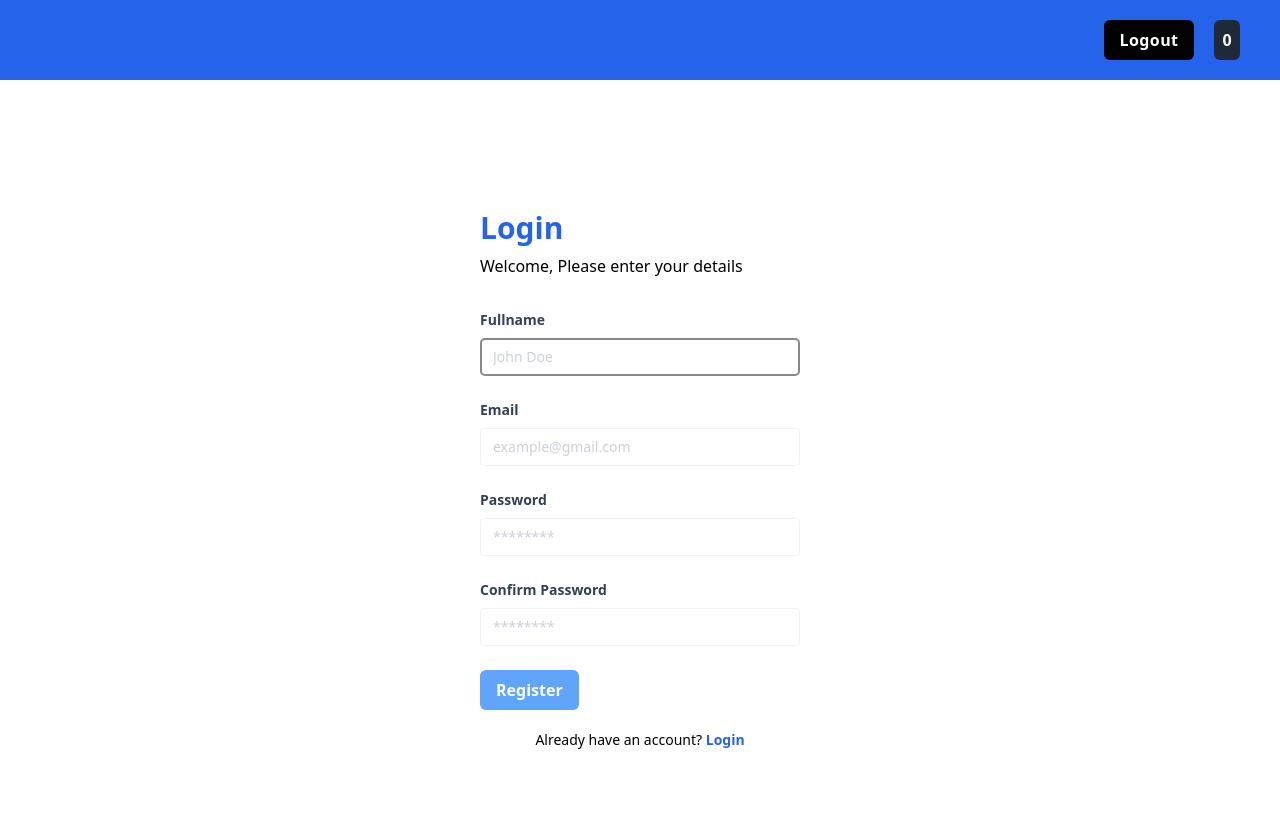
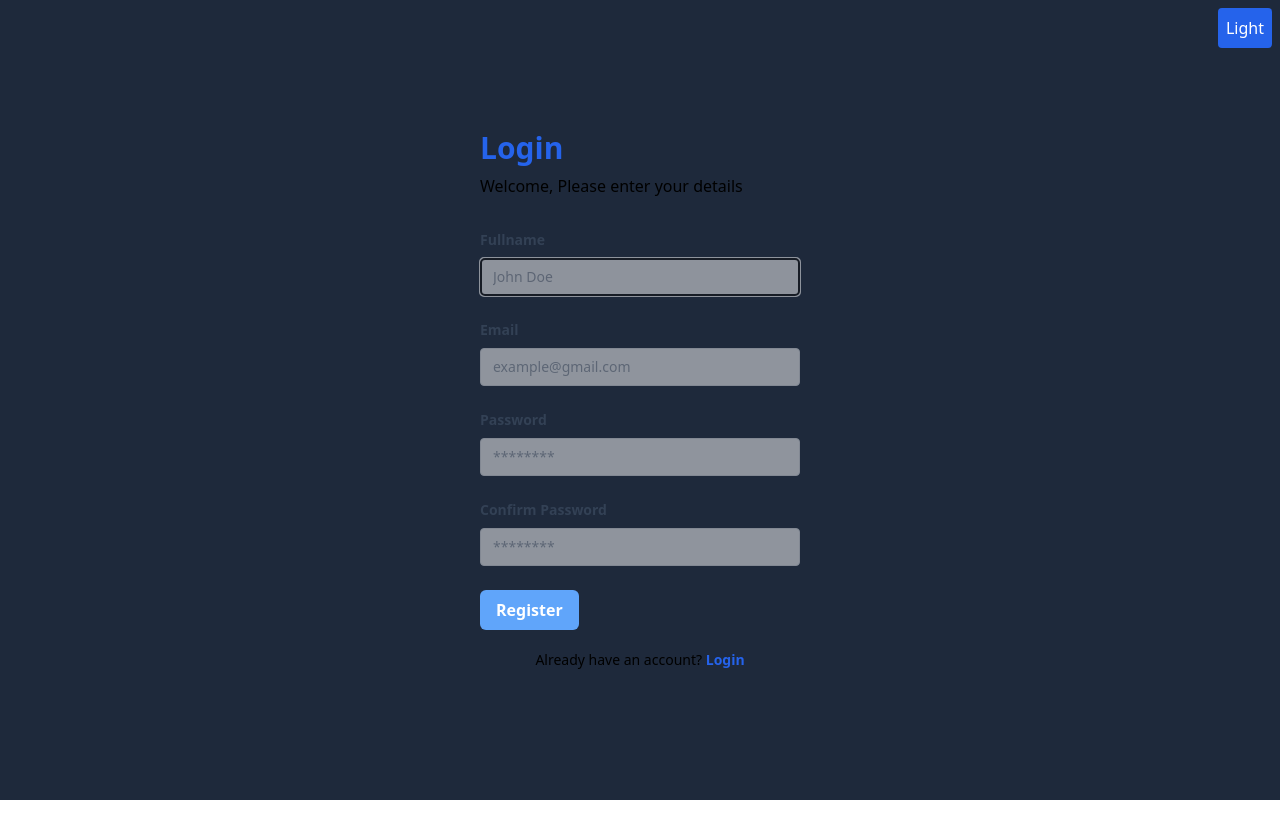
Before and after one commit to basalamahalam/belajar, a React (Vite) app: page /register in a window 1280 px wide. Shown: the top 838 px of the page. After the commit the page ends 800 px from the top, so only its background shows below. Built offline with nearby package versions, Linux system fonts and the light colour scheme; sample sign-in values are in the browser's storage.

Commit message:
add useContext to change mode

```diff
--- a/src/Pages/products.jsx
+++ b/src/Pages/products.jsx
@@ -1,8 +1,9 @@
-import React, { useEffect, useState } from "react";
+import React, { useContext, useEffect, useState } from "react";
 import CardProducts from "../components/Fragments/CardProducts";
 import { getProducts } from "../services/products.service";
-import { useLogin } from "../hooks/useLogin";
 import TableCart from "../components/Fragments/TableCart";
+import Navbar from "../components/Layouts/Navbar";
+import { DarkMode } from "../context/DarkMode";
 
 // const products = [
 //   {
@@ -43,8 +44,7 @@ const ProductsPage = () => {
   // const [cart, setCart] = useState([]);
   // const [totalPrice, setTotalPrice] = useState(0);
   const [products, setProducts] = useState([]);
-  const username = useLogin();
-
+  const { darkMode, setDarkMode } = useContext(DarkMode);
   // useEffect(() => {
   //   setCart(JSON.parse(localStorage.getItem("cart")) || []);
   // }, []);
@@ -75,7 +75,8 @@ const ProductsPage = () => {
 
   return (
     <>
-      <div className="flex justify-center p-8">
+      <Navbar />
+      <div className={`flex justify-center p-8 ${darkMode && "bg-slate-800"}`}>
         <div className="flex flex-wrap w-4/6">
           {products.length > 0 &&
             products.map((product) => (
--- a/src/components/Fragments/TableCart.jsx
+++ b/src/components/Fragments/TableCart.jsx
@@ -1,10 +1,12 @@
-import React, { useEffect, useRef, useState } from "react";
+import React, { useContext, useEffect, useRef, useState } from "react";
 import { useSelector } from "react-redux";
+import { DarkMode } from "../../context/DarkMode";
 
 const TableCart = (props) => {
   const { products } = props;
   const cart = useSelector((state) => state.cart.data);
   const [totalPrice, setTotalPrice] = useState(0);
+  const { darkMode } = useContext(DarkMode);
 
   useEffect(() => {
     if (products.length > 0) {
@@ -28,7 +30,11 @@ const TableCart = (props) => {
   }, [cart]);
 
   return (
-    <table className="w-full text-left table-auto broder-separate border-spacing-x-5">
+    <table
+      className={`w-full text-left table-auto broder-separate border-spacing-x-5 ${
+        darkMode && "text-white"
+      }`}
+    >
       <thead>
         <tr>
           <th>Product</th>
--- a/src/components/Layouts/AuthLayouts.jsx
+++ b/src/components/Layouts/AuthLayouts.jsx
@@ -1,11 +1,24 @@
-import React from "react";
+import React, { useContext } from "react";
 import { Link } from "react-router-dom";
+import { DarkMode } from "../../context/DarkMode";
 
 const AuthLayouts = (props) => {
   const { children, title, type } = props;
+  const { darkMode, setDarkMode } = useContext(DarkMode);
+
   return (
-    <div className="flex items-center justify-center min-h-screen">
+    <div
+      className={`flex items-center justify-center min-h-screen ${
+        darkMode && "bg-slate-800"
+      }`}
+    >
       <div className="w-full max-w-xs">
+        <button
+          className="absolute p-2 text-white bg-blue-600 rounded right-2 top-2"
+          onClick={() => setDarkMode(!darkMode)}
+        >
+          {darkMode ? "Light" : "Dark"}
+        </button>
         <h1 className="mb-2 text-3xl font-bold text-blue-600">{title}</h1>
         <p className="mb-8 font-medium texts-slate-800">
           Welcome, Please enter your details
--- a/src/components/Layouts/Navbar.jsx
+++ b/src/components/Layouts/Navbar.jsx
@@ -1,12 +1,14 @@
-import { useEffect, useState } from "react";
+import { useContext, useEffect, useState } from "react";
 import { useLogin } from "../../hooks/useLogin";
 import { Button } from "../Elements/Button/Button";
 import { useSelector } from "react-redux";
+import { DarkMode } from "../../context/DarkMode";
 
 const Navbar = () => {
   const username = useLogin();
   const [totalCart, setTotalCart] = useState(0);
   const cart = useSelector((state) => state.cart.data);
+  const { darkMode, setDarkMode } = useContext(DarkMode);
 
   useEffect(() => {
     if (cart.length > 0) {
@@ -27,9 +29,15 @@ const Navbar = () => {
       <Button variant="ml-5 bg-black" onClick={handleLogout}>
         Logout
       </Button>
-      <div className="flex items-center p-2 ml-5 bg-gray-800 rounded-md">
+      <div className="flex items-center p-2 mx-5 bg-gray-800 rounded-md">
         {totalCart}
       </div>
+      <Button
+        className="px-10 mx-5 text-white bg-black rounded"
+        onClick={() => setDarkMode(!darkMode)}
+      >
+        {darkMode ? "Light" : "Dark"}{" "}
+      </Button>
     </div>
   );
 };
--- /dev/null
+++ b/src/context/DarkMode.jsx
@@ -0,0 +1,15 @@
+import { createContext, useState } from "react";
+
+const DarkModeContext = createContext();
+
+const DarkModeContextProvider = ({ children }) => {
+  const [darkMode, setDarkMode] = useState(true);
+  return (
+    <DarkModeContext.Provider value={{ darkMode, setDarkMode }}>
+      {children}
+    </DarkModeContext.Provider>
+  );
+};
+
+export const DarkMode = DarkModeContext;
+export default DarkModeContextProvider;
--- a/src/main.jsx
+++ b/src/main.jsx
@@ -10,7 +10,8 @@ import ProfilePage from "./Pages/profile";
 import DetailProductPage from "./Pages/detailProduct";
 import { Provider } from "react-redux";
 import store from "./redux/store";
-import Navbar from "./components/Layouts/Navbar";
+// import Navbar from "./components/Layouts/Navbar";
+import DarkModeContextProvider from "./context/DarkMode";
 
 const router = createBrowserRouter([
   {
@@ -43,8 +44,9 @@ const router = createBrowserRouter([
 createRoot(document.getElementById("root")).render(
   <StrictMode>
     <Provider store={store}>
-      <Navbar />
-      <RouterProvider router={router} />
+      <DarkModeContextProvider>
+        <RouterProvider router={router} />
+      </DarkModeContextProvider>
     </Provider>
   </StrictMode>
 );
```
